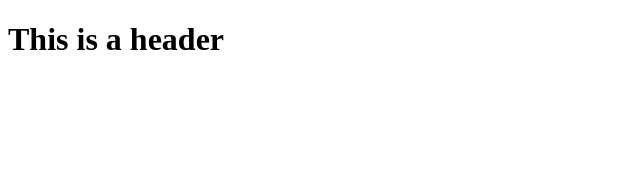
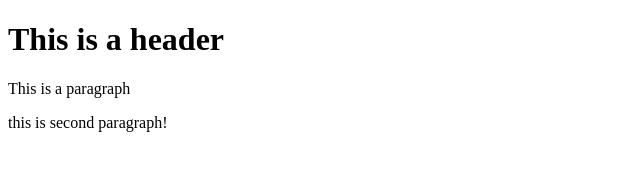
Before and after one commit to Aditeee/git, a plain HTML site: page index.html in a window 1280 px wide. Shown: the whole page, without its empty margins (0-640 px from the left). Drawn offline with Linux system fonts and the light colour scheme.

Commit message:
my fourth commit

```diff
--- a/index.html
+++ b/index.html
@@ -5,5 +5,7 @@
  </head>
  <body>
    <h1>This is a header</h1>
+   <p>This is a paragraph</p>
+   <p> this is second paragraph! </p>
  </body>
 </html>
```
Also changed, not shown: templates/test.html (+1 -0 lines).
